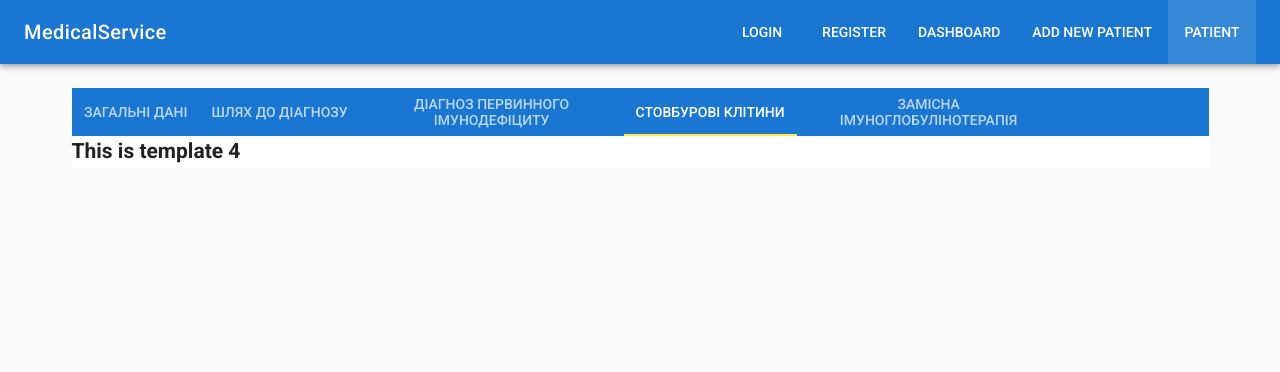
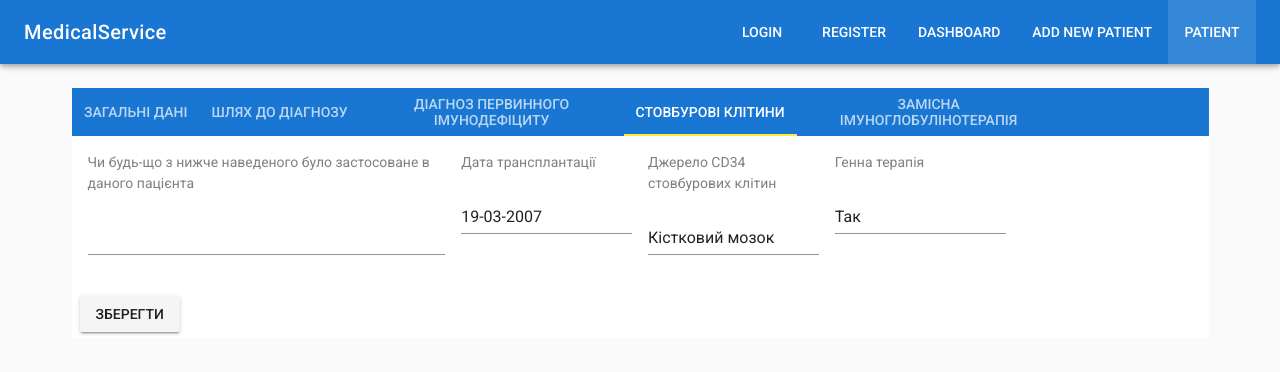
Before and after one commit to SolyaHetman/medical-service, a Vue app in the folder client/: page /#/patientinfo in a window 1280 px wide. Both pictures are taken after a click on the link "СТОВБУРОВІ КЛІТИНИ". Shown: the top 372 px of the page. Built offline with nearby package versions, Linux system fonts and the light colour scheme.

Commit message:
Add page with info about stem cells

```diff
--- a/client/src/components/Doctor/PatientInfo/Tabs/Tab4.vue
+++ b/client/src/components/Doctor/PatientInfo/Tabs/Tab4.vue
@@ -1,3 +1,65 @@
 <template>
-    <h1>This is template 4</h1>
+  <v-form v-model="valid" ref="form">
+    <v-container>
+      <v-layout>
+
+        <v-flex md4>
+          <p><font color="#808080">Чи будь-що з нижче наведеного було застосоване в даного пацієнта</font></p>
+          <v-text-field
+            v-model="stemCellsGeneticTheraty.stem_cells_transplantation"
+          ></v-text-field>
+        </v-flex>
+
+        <v-flex md2 >
+          <p>
+            <font color="#808080">
+              Дата трансплантації
+            </font>
+          </p>
+          <v-text-field
+            v-model="stemCellsGeneticTheraty.transplantation_data"
+          ></v-text-field>
+        </v-flex>
+        <v-flex md2>
+          <p><font color="#808080">Джерело CD34 стовбурових  клітин</font></p>
+          <v-text-field
+            v-model="stemCellsGeneticTheraty.CD14_soure"
+          ></v-text-field>
+        </v-flex>
+
+        <v-flex md2>
+          <p><font color="#808080">Генна терапія</font></p>
+          <v-text-field
+            v-model="stemCellsGeneticTheraty.genetic_therapy"
+          ></v-text-field>
+        </v-flex>
+
+      </v-layout>
+    </v-container>
+    <v-btn @click="submit">Зберегти</v-btn>
+ </v-form>
 </template>
+
+<script>
+export default {
+    data(){
+        return{
+            stemCellsGeneticTheraty:{
+                stem_cells_transplantation: null,
+                transplantation_data: "19-03-2007",
+                CD14_soure: "Кістковий мозок",
+                genetic_therapy: "Так",
+            },
+            dataRules: [
+                  (v) => /^(\d{1,2})-(\d{1,2})-(\d{4})$/.test(v) || 'Введіть ДД-ММ-РР'
+                ],
+        }
+    },
+    methods: {
+      submit () {
+        this.$refs.form()
+      },
+    }
+
+}
+</script>
```
